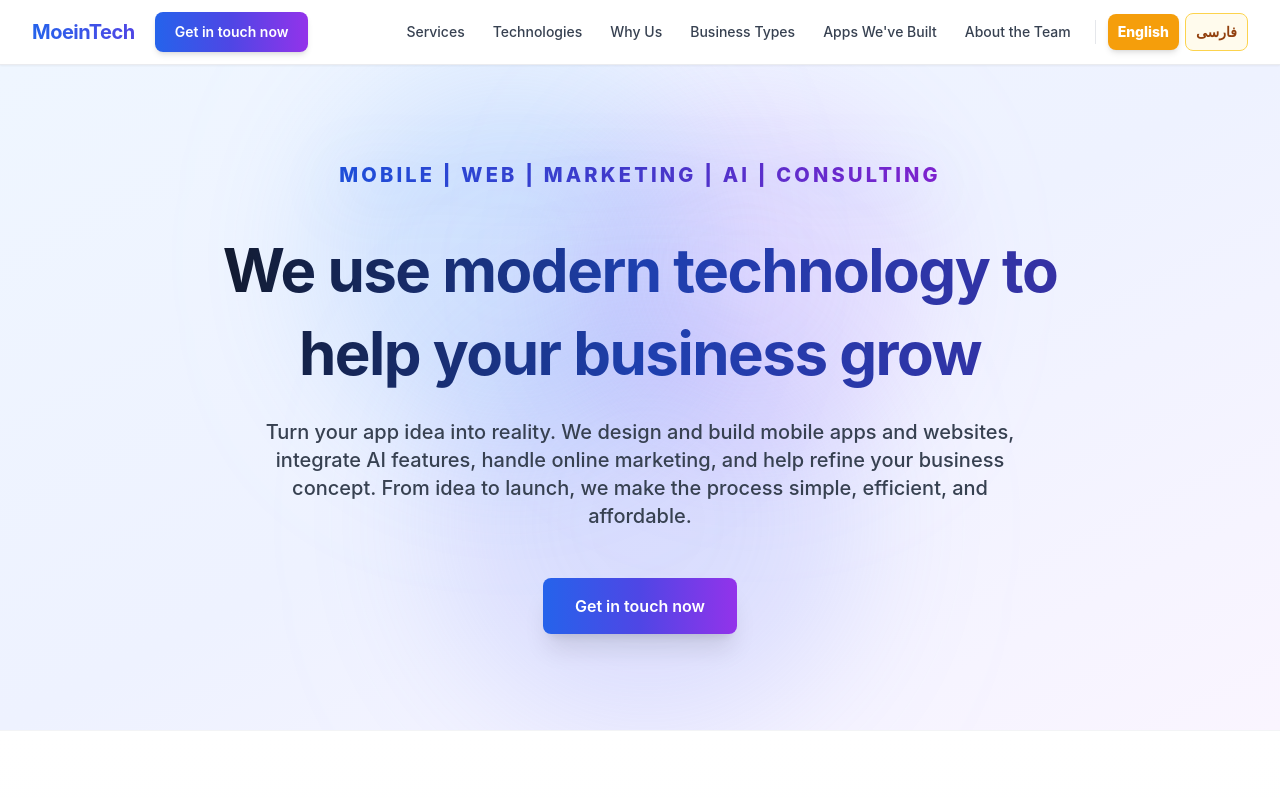
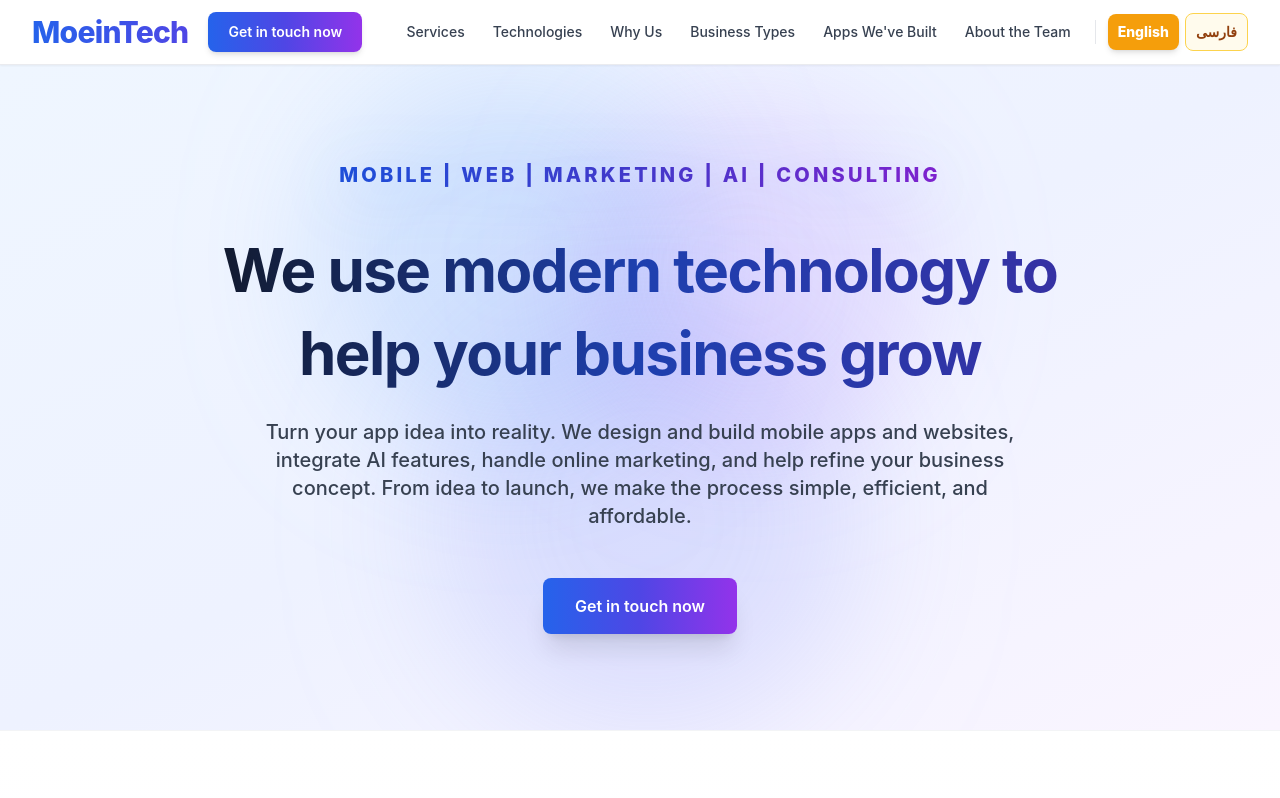
Before and after one commit to Shahabgeravesh/MoeinTech, a Next.js app: page /en in a window 1280 px wide. Shown: the top 798 px of the page. Built offline with nearby package versions, Linux system fonts and the light colour scheme; no server answers.

Commit message:
Increase MoeinTech brand size in nav
Make the top-left MoeinTech label larger and bolder so the brand stands out more in the navigation bar.

```diff
--- a/app/[locale]/page.tsx
+++ b/app/[locale]/page.tsx
@@ -548,7 +548,7 @@ export default async function Home({ params }: { params: Promise<{ locale: strin
             <div className="flex items-center gap-3">
               <Link
                 href={`/${locale}`}
-                className="text-xl font-bold bg-gradient-to-r from-blue-600 to-indigo-600 bg-clip-text text-transparent tracking-tight hover:opacity-90 transition-opacity"
+                className="text-2xl md:text-3xl font-extrabold bg-gradient-to-r from-blue-600 to-indigo-600 bg-clip-text text-transparent tracking-tight hover:opacity-90 transition-opacity"
               >
                 MoeinTech
               </Link>
```
